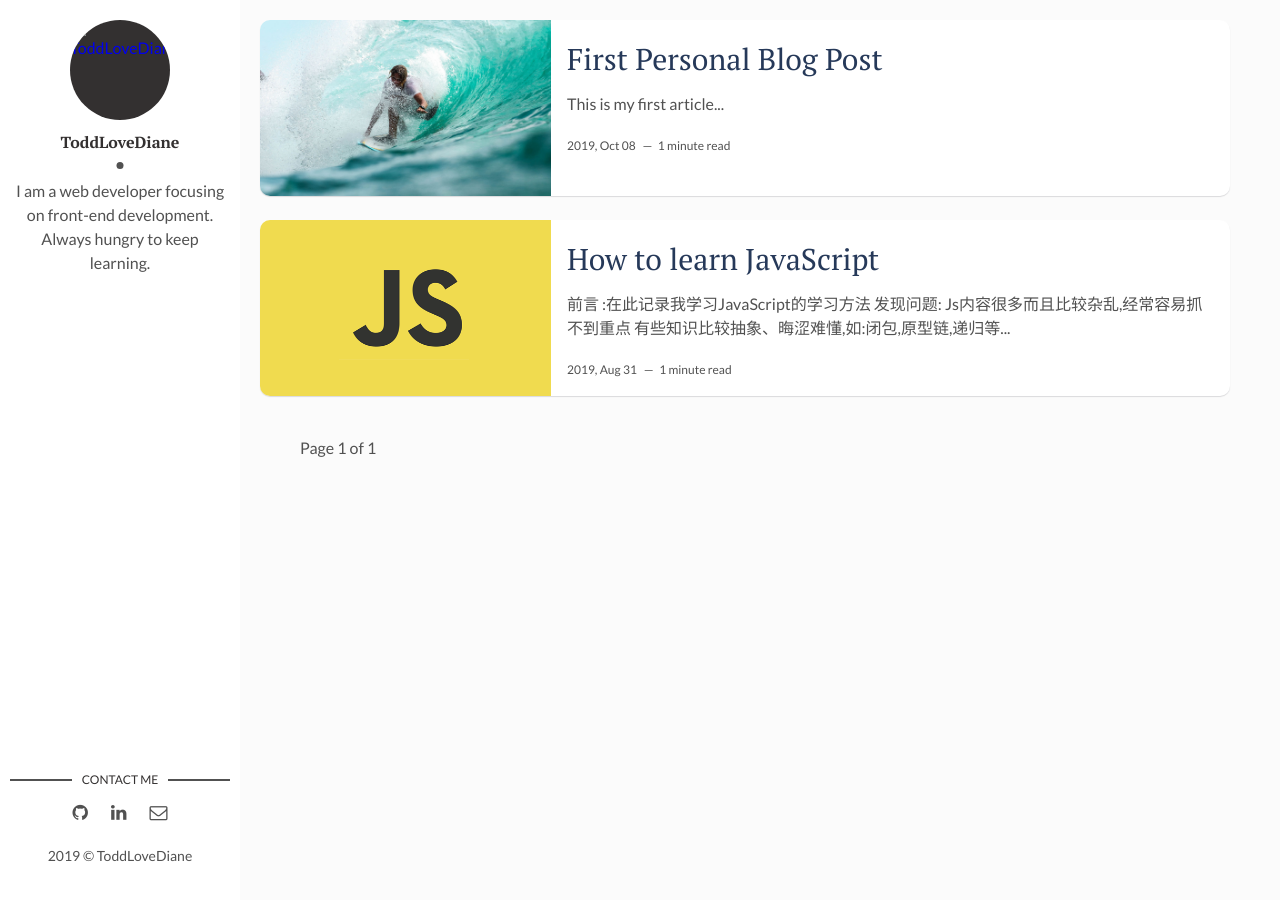
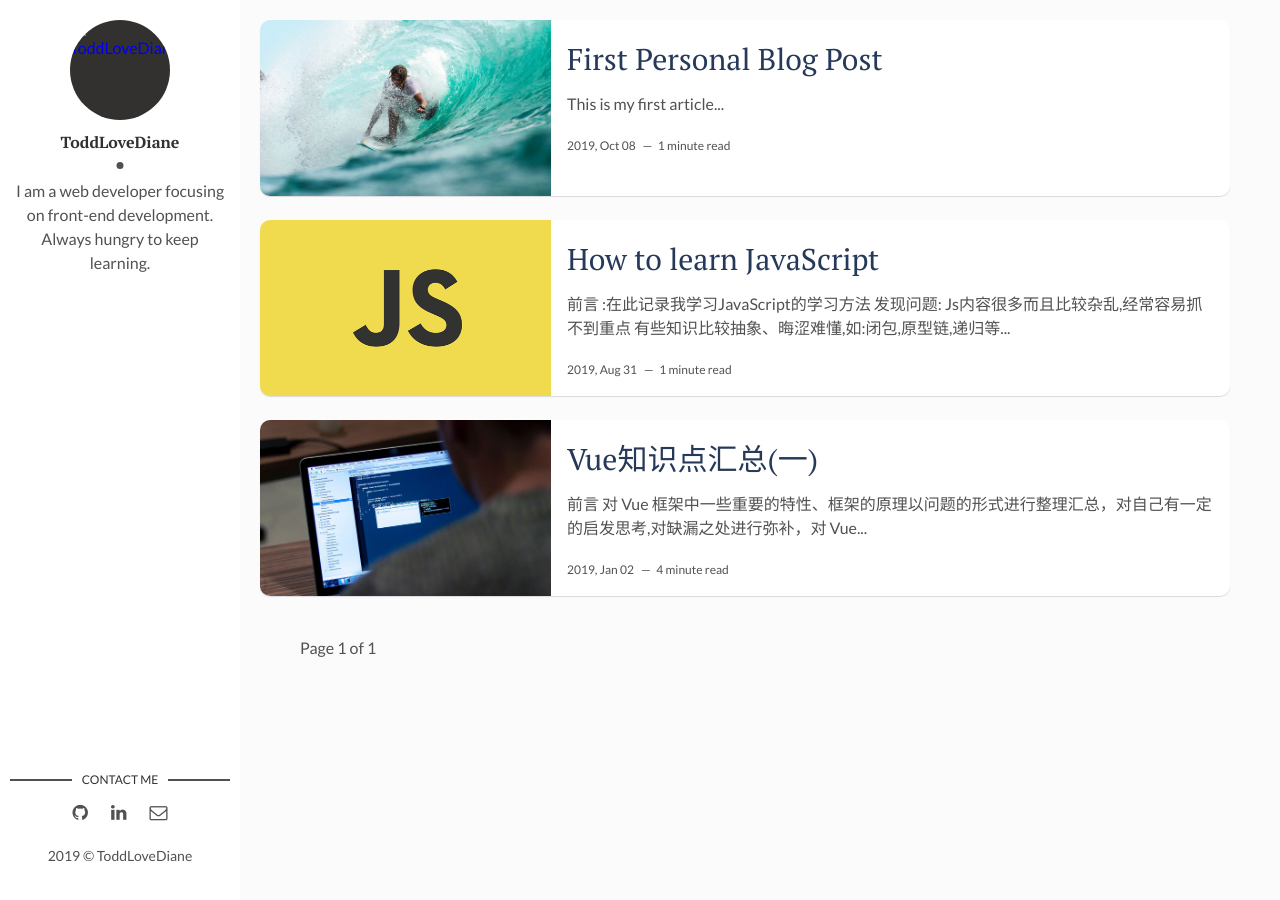
Before and after one commit to Longyuekong/New-Resume, a Jekyll site: the page built from index.html, in a window 1280 px wide. Built offline with Jekyll 4.4.1, drawn with Linux system fonts in a browser that asks for light colours; the list of posts is cut into pages by our own code; some of the changed lines change nothing that is shown.

Commit message:
收录vue的第一篇文章

````diff
--- a/_config.yml
+++ b/_config.yml
@@ -31,4 +31,6 @@ plugins:
 paginate: 8
 paginate_path: "/page/:num"
 
+
+
 exclude: ["node_modules", "gulpfile.js", "package.json", "yarn.lock"]
--- /dev/null
+++ b/_posts/2019-10-02-vue.markdown
@@ -0,0 +1,279 @@
+---
+layout: post
+title: Vue知识点汇总(一)
+date: 2019-01-03 00:00:00 +0300
+description: You’ll find this post in your `_posts` directory. Go ahead and edit it and re-build the site to see your changes. # Add post description (optional)
+img: how-to-start.jpg # Add image post (optional)
+tags: [Productivity, Software] # add tag
+---
+
+## 前言
+
+对 Vue 框架中一些重要的特性、框架的原理以问题的形式进行整理汇总，对自己有一定的启发思考,对缺漏之处进行弥补，对 Vue 有更好的掌握。
+
+### **1、说说你对 SPA 单页面的理解，它的优缺点分别是什么？**
+
+SPA（ single-page application ）仅在 Web 页面初始化时加载相应的 HTML、JavaScript 和 CSS。一旦页面加载完成，SPA 不会因为用户的操作而进行页面的重新加载或跳转；取而代之的是利用路由机制实现 HTML 内容的变换，UI 与用户的交互，避免页面的重新加载。
+
+
+
+**优点：**
+
+
+
+- 用户体验好、快，内容的改变不需要重新加载整个页面，避免了不必要的跳转和重复渲染；
+- 基于上面一点，SPA 相对对服务器压力小；
+- 前后端职责分离，架构清晰，前端进行交互逻辑，后端负责数据处理；
+
+
+
+**缺点：**
+
+
+
+- 初次加载耗时多：为实现单页 Web 应用功能及显示效果，需要在加载页面的时候将 JavaScript、CSS 统一加载，部分页面按需加载；
+- 前进后退路由管理：由于单页应用在一个页面中显示所有的内容，所以不能使用浏览器的前进后退功能，所有的页面切换需要自己建立堆栈管理；
+- SEO 难度较大：由于所有的内容都在一个页面中动态替换显示，所以在 SEO 上其有着天然的弱势。
+
+
+
+## 2、v-show 与 v-if 有什么区别？
+
+**v-if** 是**真正**的条件渲染，因为它会确保在切换过程中条件块内的事件监听器和子组件适当地被销毁和重建；也是**惰性的**：如果在初始渲染时条件为假，则什么也不做——直到条件第一次变为真时，才会开始渲染条件块。
+
+**v-show** 就简单得多——不管初始条件是什么，元素总是会被渲染，并且只是简单地基于 CSS 的 “display” 属性进行切换
+
+所以，v-if 适用于在运行时很少改变条件，不需要频繁切换条件的场景；v-show 则适用于需要非常频繁切换条件的场景。
+
+
+
+## 3、怎样理解 Vue 的单向数据流？
+
+
+
+所有的 prop 都使得其父子 prop 之间形成了一个**单向下行绑定**：父级 prop 的更新会向下流动到子组件中，但是反过来则不行。这样会防止从子组件意外改变父级组件的状态，从而导致你的应用的数据流向难以理解。
+
+
+
+额外的，每次父级组件发生更新时，子组件中所有的 prop 都将会刷新为最新的值。这意味着你不应该在一个子组件内部改变 prop。如果你这样做了，Vue 会在浏览器的控制台中发出警告。子组件想修改时，只能通过 $emit 派发一个自定义事件，父组件接收到后，由父组件修改。
+
+
+
+有两种常见的试图改变一个 prop 的情形 :
+
+
+
+-  **这个 prop 用来传递一个初始值；这个子组件接下来希望将其作为一个本地的 prop 数据来使用。** 在这种情况下，最好定义一个本地的 data 属性并将这个 prop 用作其初始值：
+
+{% highlight ruby %}
+props: ['initialCounter'],
+data: function () {
+  return {
+    counter: this.initialCounter
+  }
+}
+{% endhighlight %}
+
+**这个 prop 以一种原始的值传入且需要进行转换。** 在这种情况下，最好使用这个 prop 的值来定义一个计算属性
+
+
+
+{% highlight ruby %}
+props: ['size'],
+computed: {
+  normalizedSize: function () {
+    return this.size.trim().toLowerCase()
+  }
+}
+{% endhighlight %}
+
+
+
+## 4、computed 和 watch 的区别和运用的场景？
+
+
+
+**computed：** 是计算属性，依赖其它属性值，并且 computed 的值有缓存，只有它依赖的属性值发生改变，下一次获取 computed 的值时才会重新计算 computed 的值；
+
+
+
+**watch：** 更多的是「观察」的作用，类似于某些数据的监听回调 ，每当监听的数据变化时都会执行回调进行后续操作；
+
+
+
+**运用场景：**
+
+
+
+- 当我们需要进行数值计算，并且依赖于其它数据时，应该使用 computed，因为可以利用 computed 的缓存特性，避免每次获取值时，都要重新计算；
+- 当我们需要在数据变化时执行异步或开销较大的操作时，应该使用 watch，使用 watch 选项允许我们执行异步操作 ( 访问一个 API )，限制我们执行该操作的频率，并在我们得到最终结果前，设置中间状态。这些都是计算属性无法做到的。
+
+
+
+## 5、直接给一个数组项赋值，Vue 能检测到变化吗？
+
+
+
+由于 JavaScript 的限制，Vue 不能检测到以下数组的变动：
+
+
+
+- 当你利用索引直接设置一个数组项时，例如：`vm.items[indexOfItem] = newValue`
+- 当你修改数组的长度时，例如：`vm.items.length = newLength`
+
+
+
+为了解决第一个问题，Vue 提供了以下操作方法：
+
+{% highlight ruby %}
+// Vue.set
+Vue.set(vm.items, indexOfItem, newValue)
+// vm.$set
+vm.$set(vm.items, indexOfItem, newValue)
+// Array.prototype.splice
+vm.items.splice(indexOfItem, 1, newValue)
+{% endhighlight %}
+
+为了解决第二个问题，Vue 提供了以下操作方法：
+
+```
+// Array.prototype.splice
+vm.items.splice(newLength)
+```
+
+## **6、使用过 Vue SSR 吗？说说 SSR？**
+
+> Vue.js 是构建客户端应用程序的框架。默认情况下，可以在浏览器中输出 Vue 组件，进行生成 DOM 和操作 DOM。然而，也可以将同一个组件渲染为服务端的 HTML 字符串，将它们直接发送到浏览器，最后将这些静态标记"激活"为客户端上完全可交互的应用程序。
+>
+>
+>
+> 即：SSR大致的意思就是vue在客户端将标签渲染成的整个 html 片段的工作在服务端完成，服务端形成的html 片段直接返回给客户端这个过程就叫做服务端渲染。
+>
+>
+
+**服务端渲染 SSR 的优缺点如下：**
+
+
+
+**（1）服务端渲染的优点：**
+
+
+
+- 更好的 SEO： 因为 SPA 页面的内容是通过 Ajax 获取，而搜索引擎爬取工具并不会等待 Ajax 异步完成后再抓取页面内容，所以在 SPA 中是抓取不到页面通过 Ajax 获取到的内容；而 SSR 是直接由服务端返回已经渲染好的页面（数据已经包含在页面中），所以搜索引擎爬取工具可以抓取渲染好的页面；
+- 更快的内容到达时间（首屏加载更快）： SPA 会等待所有 Vue 编译后的 js 文件都下载完成后，才开始进行页面的渲染，文件下载等需要一定的时间等，所以首屏渲染需要一定的时间；SSR 直接由服务端渲染好页面直接返回显示，无需等待下载 js 文件及再去渲染等，所以 SSR 有更快的内容到达时间；
+
+
+
+**（2) 服务端渲染的缺点：**
+
+
+
+- 更多的开发条件限制： 例如服务端渲染只支持 beforCreate 和 created 两个钩子函数，这会导致一些外部扩展库需要特殊处理，才能在服务端渲染应用程序中运行；并且与可以部署在任何静态文件服务器上的完全静态单页面应用程序 SPA 不同，服务端渲染应用程序，需要处于 Node.js server 运行环境；
+- 更多的服务器负载：在 Node.js 中渲染完整的应用程序，显然会比仅仅提供静态文件的 server 更加大量占用CPU 资源 (CPU-intensive - CPU 密集)，因此如果你预料在高流量环境 ( high traffic ) 下使用，请准备相应的服务器负载，并明智地采用缓存策略。
+
+
+
+
+
+## 7、组件中 data 为什么是一个函数？
+
+> 为什么组件中的 data 必须是一个函数，然后 return 一个对象，而 new Vue 实例里，data 可以直接是一个对象？
+
+{% highlight ruby %}
+// data
+data() {
+return {
+message: "子组件",
+childName:this.name
+}
+}
+// new Vue
+new Vue({
+el: '#app',
+router,
+template: '<App/>',
+components: {App}
+})
+{% endhighlight %}
+
+
+
+
+
+因为组件是用来复用的，且 JS 里对象是引用关系，如果组件中 data 是一个对象，那么这样作用域没有隔离，子组件中的 data 属性值会相互影响，如果组件中 data 选项是一个函数，那么每个实例可以维护一份被返回对象的独立的拷贝，组件实例之间的 data 属性值不会互相影响；而 new Vue 的实例，是不会被复用的，因此不存在引用对象的问题。
+
+
+
+## **8、vue-router 路由模式有几种？**以及 hash 和 history 路由模式实现的原理
+
+vue-router 有 3 种路由模式：hash、history、abstract，对应的源码如下所示：
+
+{% highlight ruby %}
+switch (mode) {
+case 'history':
+this.history = new HTML5History(this, options.base)
+break
+case 'hash':
+this.history = new HashHistory(this, options.base, this.fallback)
+break
+case 'abstract':
+this.history = new AbstractHistory(this, options.base)
+break
+default:
+if (process.env.NODE_ENV !== 'production') {
+assert(false, `invalid mode: ${mode}`)
+}
+}
+{% endhighlight %}
+
+
+
+其中，3 种路由模式的说明如下：
+
+
+
+- hash: 使用 URL hash 值来作路由。支持所有浏览器，包括不支持 HTML5 History Api 的浏览器；
+- history : 依赖 HTML5 History API 和服务器配置。具体可以查看 HTML5 History 模式；
+- abstract : 支持所有 JavaScript 运行环境，如 Node.js 服务器端。如果发现没有浏览器的 API，路由会自动强制进入这个模式.
+
+
+
+**（1）hash 模式的实现原理**
+
+
+
+早期的前端路由的实现就是基于 location.hash 来实现的。其实现原理很简单，location.hash 的值就是 URL 中 # 后面的内容。比如下面这个网站，它的 location.hash 的值为 '#search'：
+
+{% highlight ruby %}
+https://www.word.com#search
+{% endhighlight %}
+
+hash 路由模式的实现主要是基于下面几个特性：
+
+
+
+- URL 中 hash 值只是客户端的一种状态，也就是说当向服务器端发出请求时，hash 部分不会被发送；
+- hash 值的改变，都会在浏览器的访问历史中增加一个记录。因此我们能通过浏览器的回退、前进按钮控制hash 的切换；
+- 可以通过 a 标签，并设置 href 属性，当用户点击这个标签后，URL 的 hash 值会发生改变；或者使用  JavaScript 来对 loaction.hash 进行赋值，改变 URL 的 hash 值；
+- 我们可以使用 hashchange 事件来监听 hash 值的变化，从而对页面进行跳转（渲染）。
+
+
+
+**（2）history 模式的实现原理**
+
+
+
+HTML5 提供了 History API 来实现 URL 的变化。其中做最主要的 API 有以下两个：history.pushState() 和 history.repalceState()。这两个 API 可以在不进行刷新的情况下，操作浏览器的历史纪录。唯一不同的是，前者是新增一个历史记录，后者是直接替换当前的历史记录，如下所示：
+
+{% highlight ruby %}
+window.history.pushState(null, null, path);
+window.history.replaceState(null, null, path);
+{% endhighlight %}
+
+history 路由模式的实现主要基于存在下面几个特性：
+
+
+
+- pushState 和 repalceState 两个 API 来操作实现 URL 的变化 ；
+- 我们可以使用 popstate 事件来监听 url 的变化，从而对页面进行跳转（渲染）；
+- history.pushState() 或 history.replaceState() 不会触发 popstate 事件，这时我们需要手动触发页面跳转（渲染）。
````
